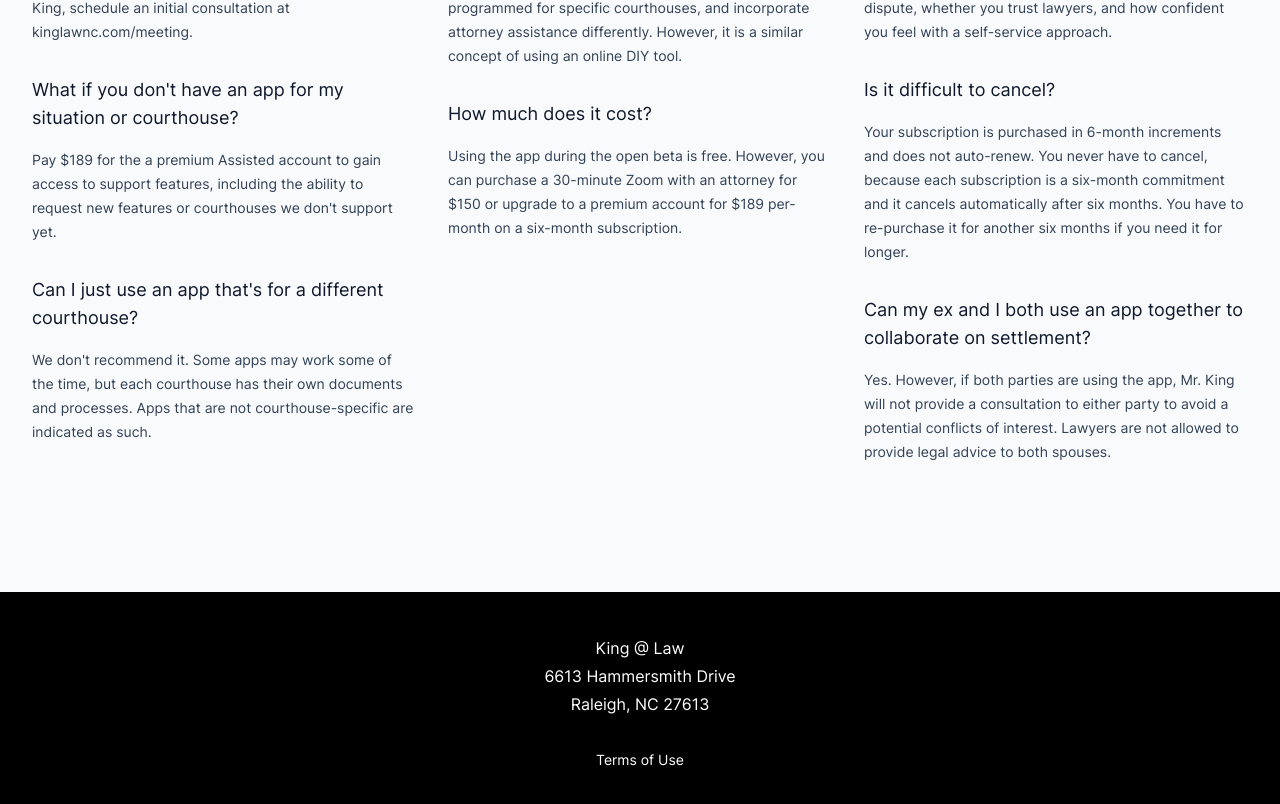
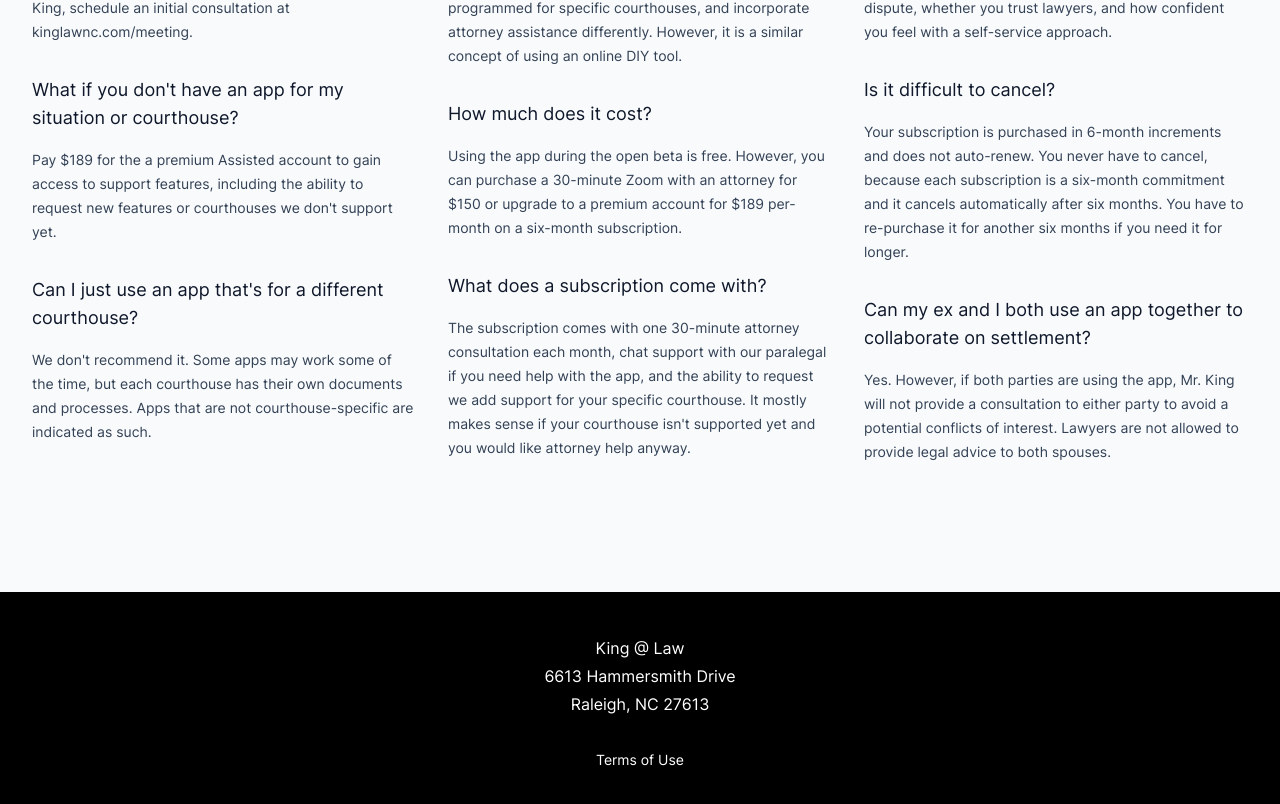
Before and after one commit to David44357/KingLawWebsite, a Next.js app: page /prometheus in a window 1280 px wide. Shown: the part 3423-4227 px from the top of the page. Built offline with nearby package versions, Linux system fonts and the light colour scheme.

Commit message:
Update PromFaqs.jsx

```diff
--- a/src/components/PromFaqs.jsx
+++ b/src/components/PromFaqs.jsx
@@ -31,6 +31,12 @@ const faqs = [
         'How much does it cost?',
       answer:
         'Using the app during the open beta is free. However, you can purchase a 30-minute Zoom with an attorney for $150 or upgrade to a premium account for $189 per-month on a six-month subscription.',
+    },
+        {
+      question:
+        'What does a subscription come with?',
+      answer:
+        'The subscription comes with one 30-minute attorney consultation each month, chat support with our paralegal if you need help with the app, and the ability to request we add support for your specific courthouse. It mostly makes sense if your courthouse isn\'t supported yet and you would like attorney help anyway.',
     },
   ],
   [
```
